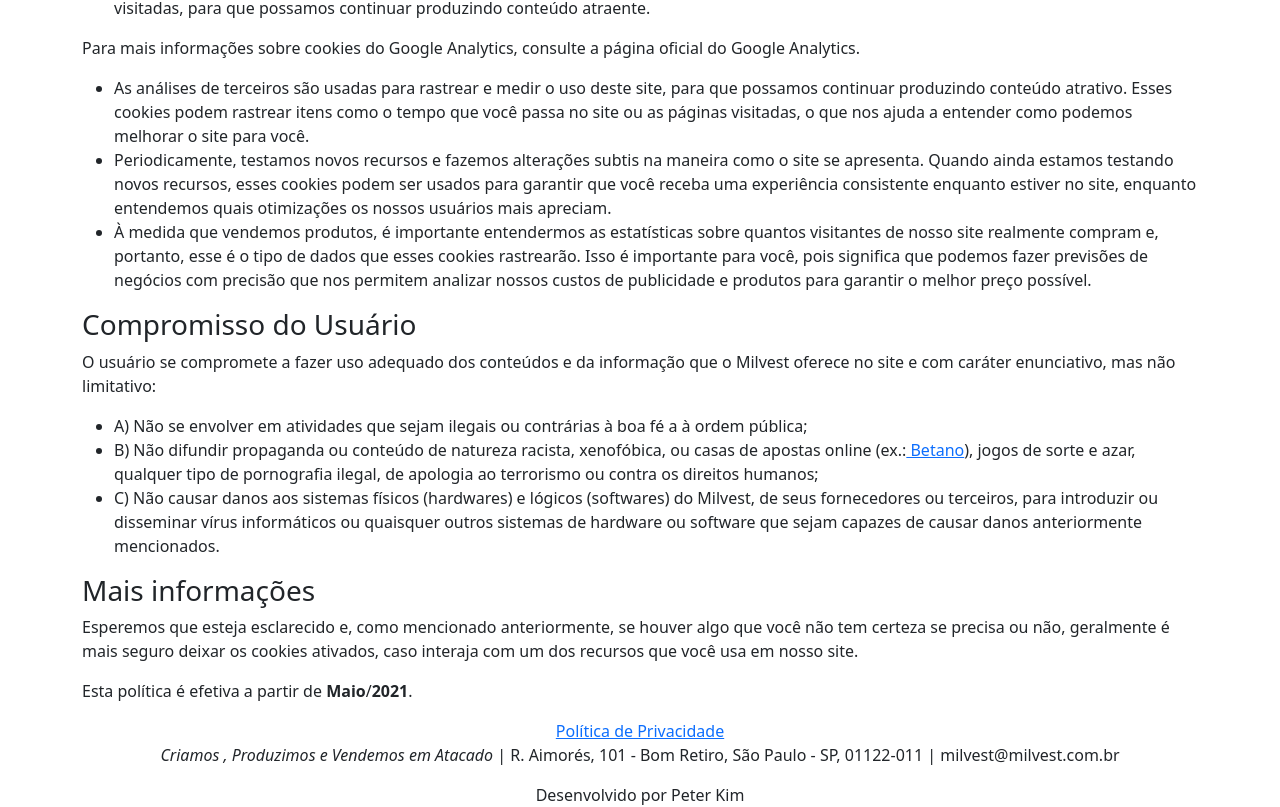
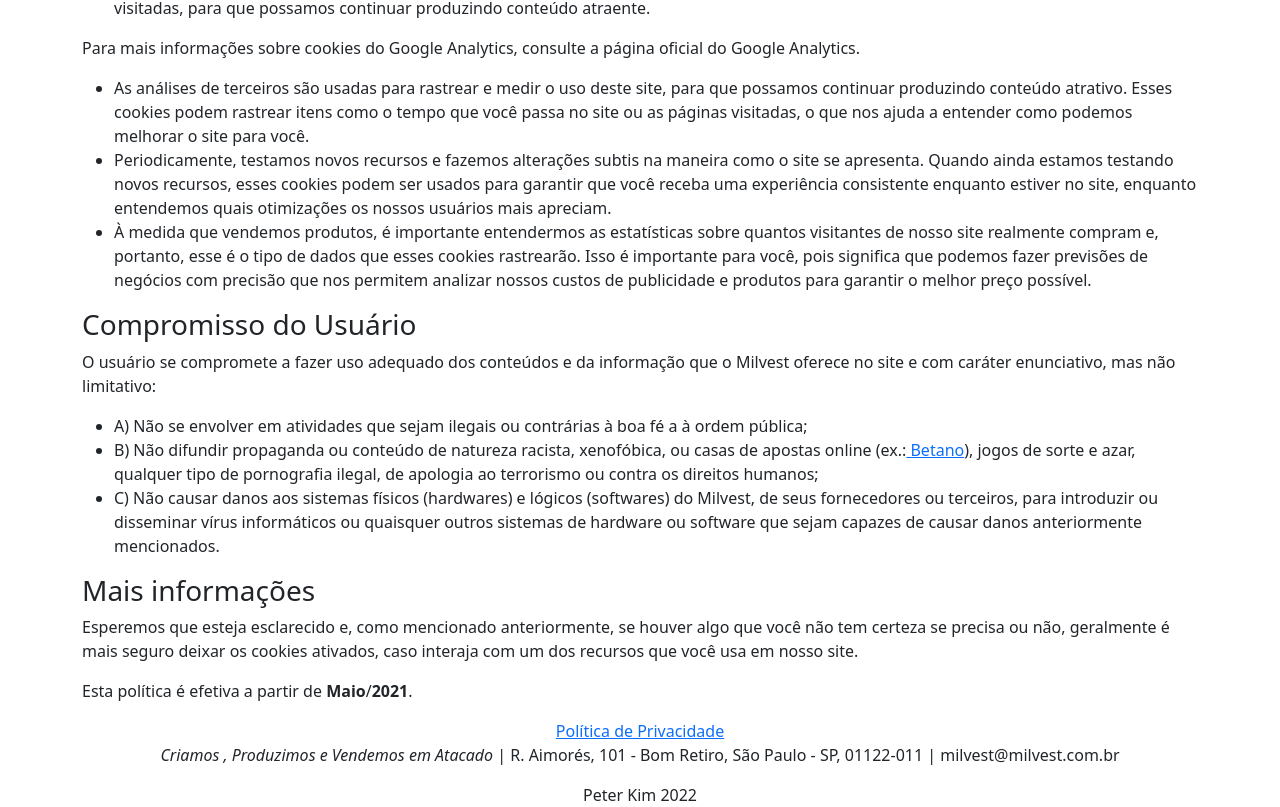
Before and after one commit to balaclavaboyz/milvest_react, a React (Create React App) app: page /politica in a window 1280 px wide. Shown: the part 1215-2022 px from the top of the page. Built offline with nearby package versions, Linux system fonts and the light colour scheme.

Commit message:
editado footer

```diff
--- a/src/Components/Footer.jsx
+++ b/src/Components/Footer.jsx
@@ -24,7 +24,7 @@ const Footer = () => {
           <i>Criamos , Produzimos e Vendemos em Atacado</i> | R. Aimorés, 101 -
           Bom Retiro, São Paulo - SP, 01122-011 | milvest@milvest.com.br
         </p>
-        <p>Desenvolvido por Peter Kim</p>
+        <p>Peter Kim 2022</p>
       </div>
       <a href="https://wa.me/5511942419476" style={botaoStyleWhatsapp}>
         <Img src={whats} alt="whatsapp contato" width="64" height="64"></Img>
```
Also changed, not shown: 1 other file (tests, documents, lock files or other folders).
